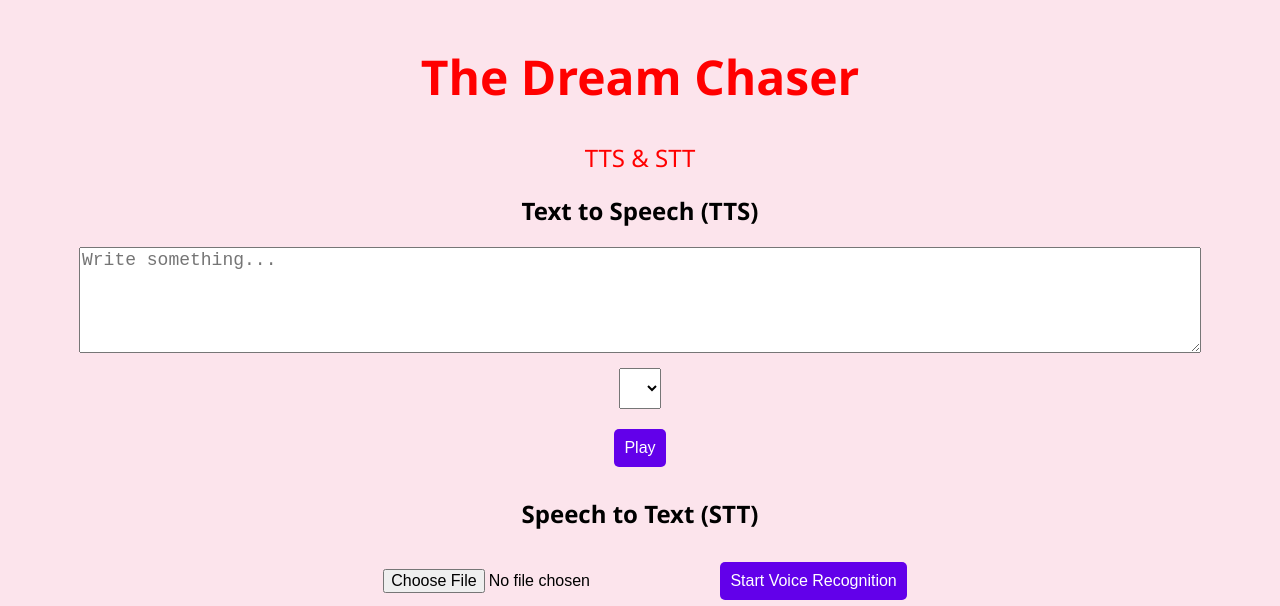
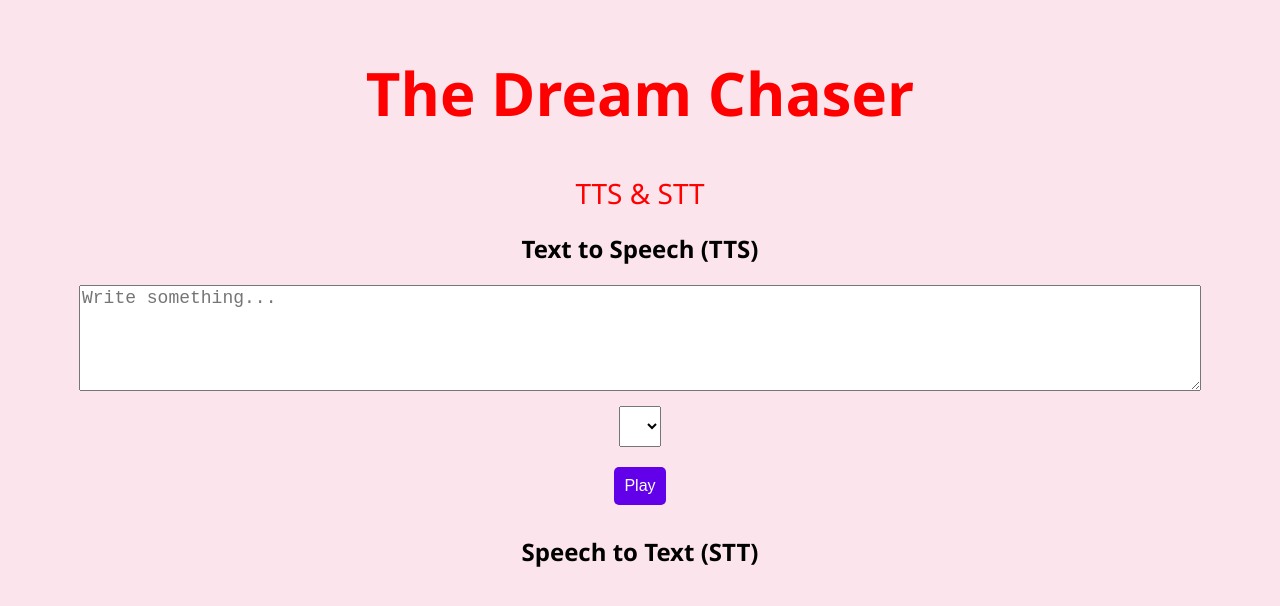
Before and after one commit to Termuxmasud404/TTS-STT, a plain HTML site: page index.html in a window 1280 px wide. Shown: the part 136-742 px from the top of the page. Drawn offline with Linux system fonts and the light colour scheme.

Commit message:
Update index.html

```diff
--- a/index.html
+++ b/index.html
@@ -19,12 +19,12 @@
       100% { background-color: #e8f5e9; }
     }
     h1 {
-      font-size: 48px;
+      font-size: 60px;
       font-weight: bold;
-      animation: rainbowBlink 1s infinite;
+      animation: rainbowBlink 0.5s infinite;
     }
     #subtitle {
-      font-size: 24px;
+      font-size: 28px;
       animation: rainbowBlink 1s infinite;
     }
     @keyframes rainbowBlink {
@@ -69,7 +69,7 @@
   <textarea id="ttsText" placeholder="Write something..."></textarea><br />
   <select id="voiceSelect"></select><br />
   <button onclick="speakText()" class="button-colored">Play</button>  <h2>Speech to Text (STT)</h2>
-  <input type="file" accept="audio/*" id="audioFile" />
+  <input type="file" accept="audio/*" id="audioFile" /><br />
   <button onclick="startRecognition()" class="button-colored">Start Voice Recognition</button><br />
   <textarea id="sttResult" placeholder="Recognized text..." readonly></textarea><br />
   <button onclick="copyText()" class="button-colored" style="float: right;">Copy Text</button>  <footer>
@@ -117,7 +117,6 @@
         if (progress >= 100) clearInterval(interval);
       }, 200);
 
-      // Simulated STT result (replace with real STT API for production)
       setTimeout(() => {
         clearInterval(interval);
         document.getElementById('sttResult').value = "(Simulated) Hello, this is the transcribed audio text.";
```
